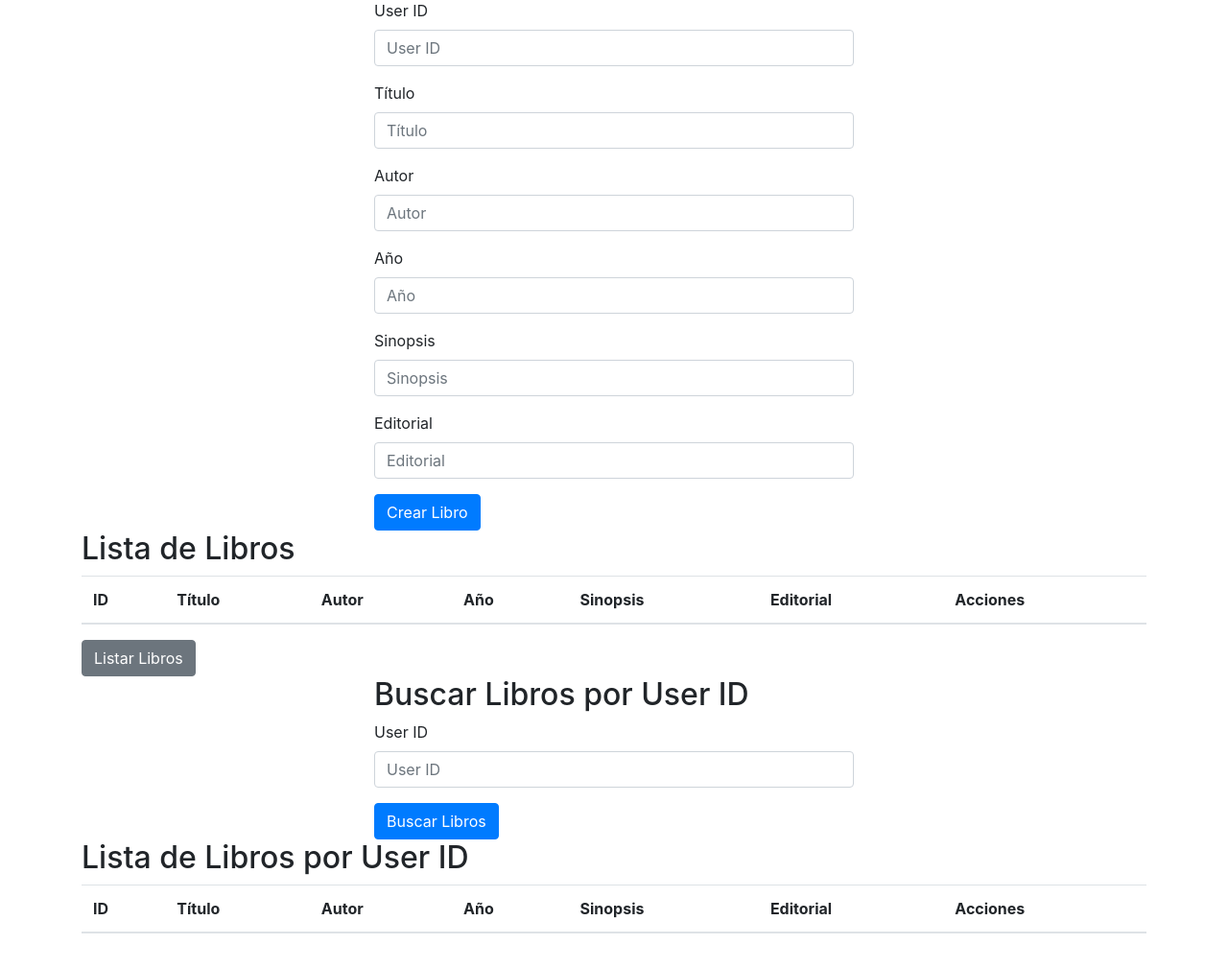
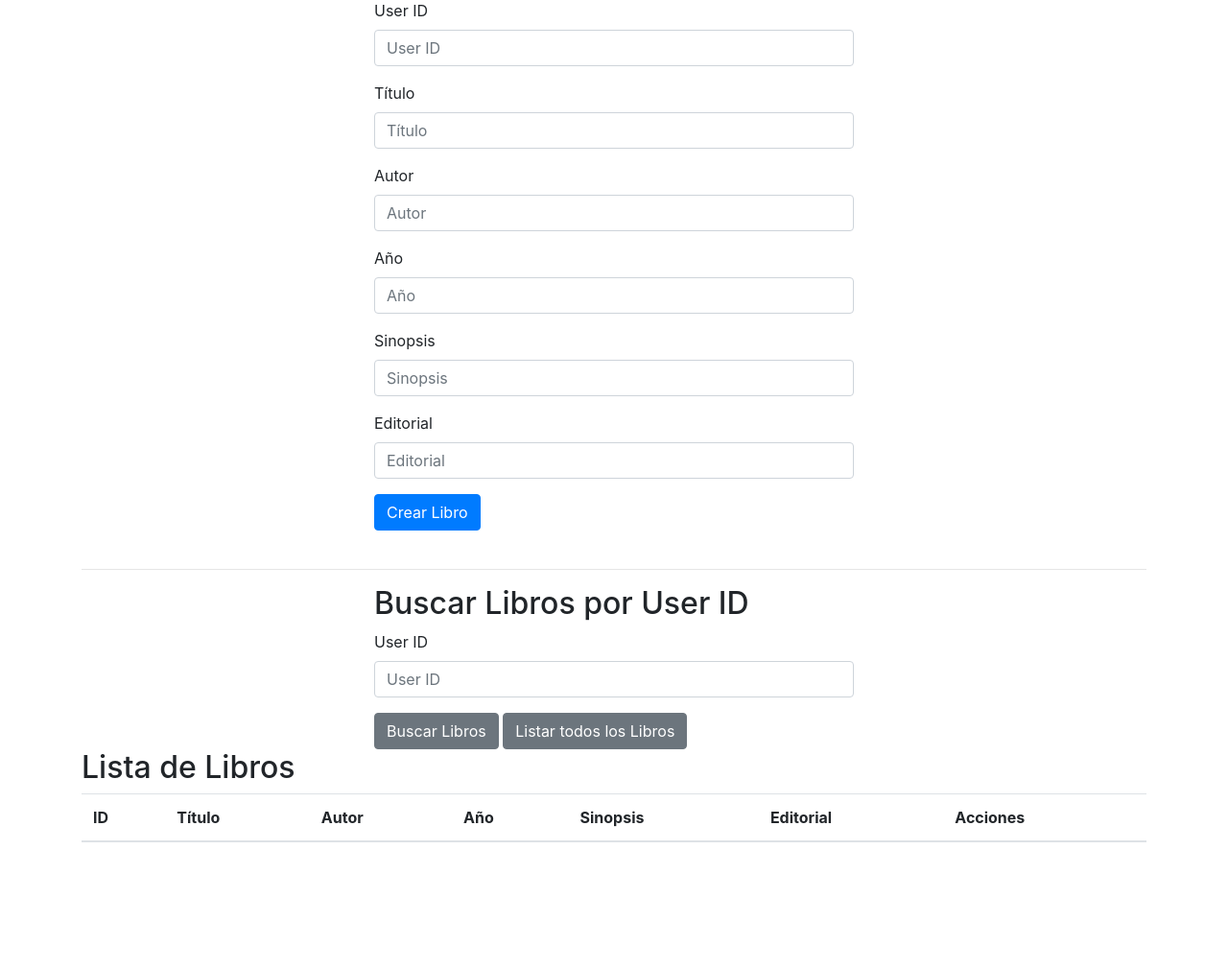
Before and after one commit to JJSaavedra52/PFSerTel, a Flask app: page /books in a window 1280 px wide. Shown: the part 97-1106 px from the top of the page at 96% size. After the commit the page ends 975 px from the top, so only its background shows below. Run offline with Flask 3, Linux system fonts and the light colour scheme; lists and menus that the app fills with data are empty; parts of the project's set-up code (start-up, migrations or seed data) failed here and were passed over; some libraries are stand-ins or nearby versions.

Commit message:
FIX: Fixed books

```diff
--- a/webapp/web/templates/books.html
+++ b/webapp/web/templates/books.html
@@ -85,24 +85,8 @@
                 <button type="submit" class="btn btn-primary">Crear Libro</button>
             </form>
         </div>
-
-        <h2>Lista de Libros</h2>
-        <table id="book-list" class="table table-striped">
-            <thead>
-                <tr>
-                    <th>ID</th>
-                    <th>Título</th>
-                    <th>Autor</th>
-                    <th>Año</th>
-                    <th>Sinopsis</th>
-                    <th>Editorial</th>
-                    <th>Acciones</th>
-                </tr>
-            </thead>
-            <tbody></tbody>
-        </table>
-        <button type="button" class="btn btn-secondary" onclick="getBooks()">Listar Libros</button>
-
+        <br>
+        <hr>
         <div class="form-container">
             <h2>Buscar Libros por User ID</h2>
             <form id="userBooksForm">
@@ -110,12 +94,13 @@
                     <label for="userId">User ID</label>
                     <input type="number" class="form-control" id="userId" placeholder="User ID" required>
                 </div>
-                <button type="submit" class="btn btn-primary">Buscar Libros</button>
+                <button type="submit" class="btn btn-secondary">Buscar Libros</button>
+                <button type="button" class="btn btn-secondary" onclick="getBooks()">Listar todos los Libros</button>
             </form>
         </div>
 
-        <h2>Lista de Libros por User ID</h2>
-        <table id="user-book-list" class="table table-striped">
+        <h2>Lista de Libros</h2>
+        <table id="book-list" class="table table-striped">
             <thead>
                 <tr>
                     <th>ID</th>
```
